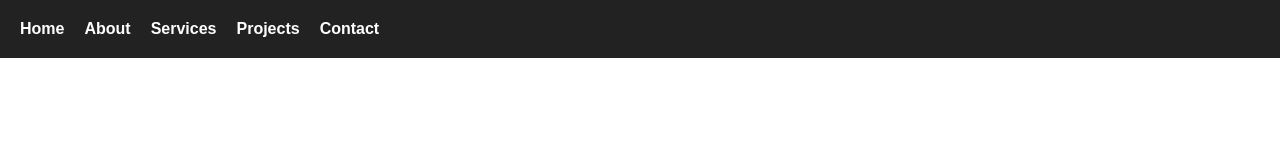
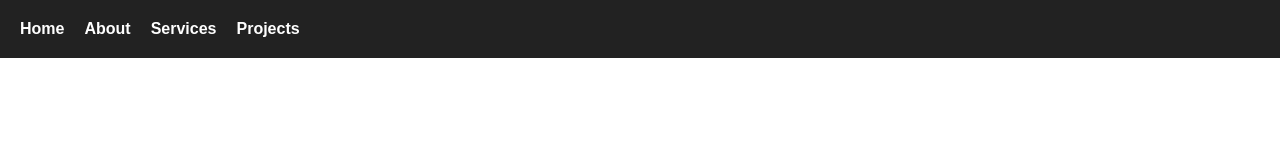
Before and after one commit to GaveshaD/it-company-website, a Nuxt app: page / in a window 1280 px wide. Shown: the top 160 px of the page. Built offline with nearby package versions, Linux system fonts and the light colour scheme.

Commit message:
Remove contact bar

```diff
--- a/app/app.vue
+++ b/app/app.vue
@@ -5,7 +5,7 @@
       <NuxtLink to="/about">About</NuxtLink>
       <NuxtLink to="/services">Services</NuxtLink>
       <NuxtLink to="/projects">Projects</NuxtLink>
-      <NuxtLink to="/contact">Contact</NuxtLink>
+
     </nav>
 
     <div class="container">
```
